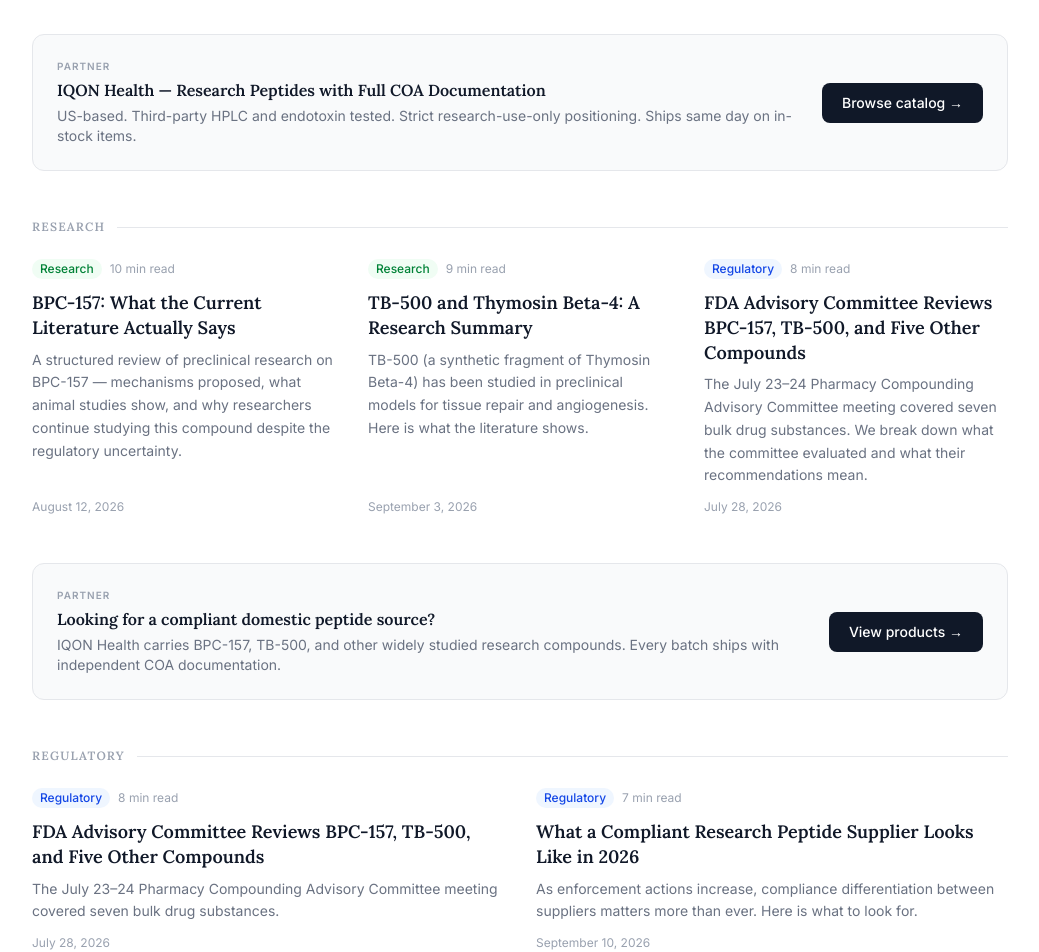
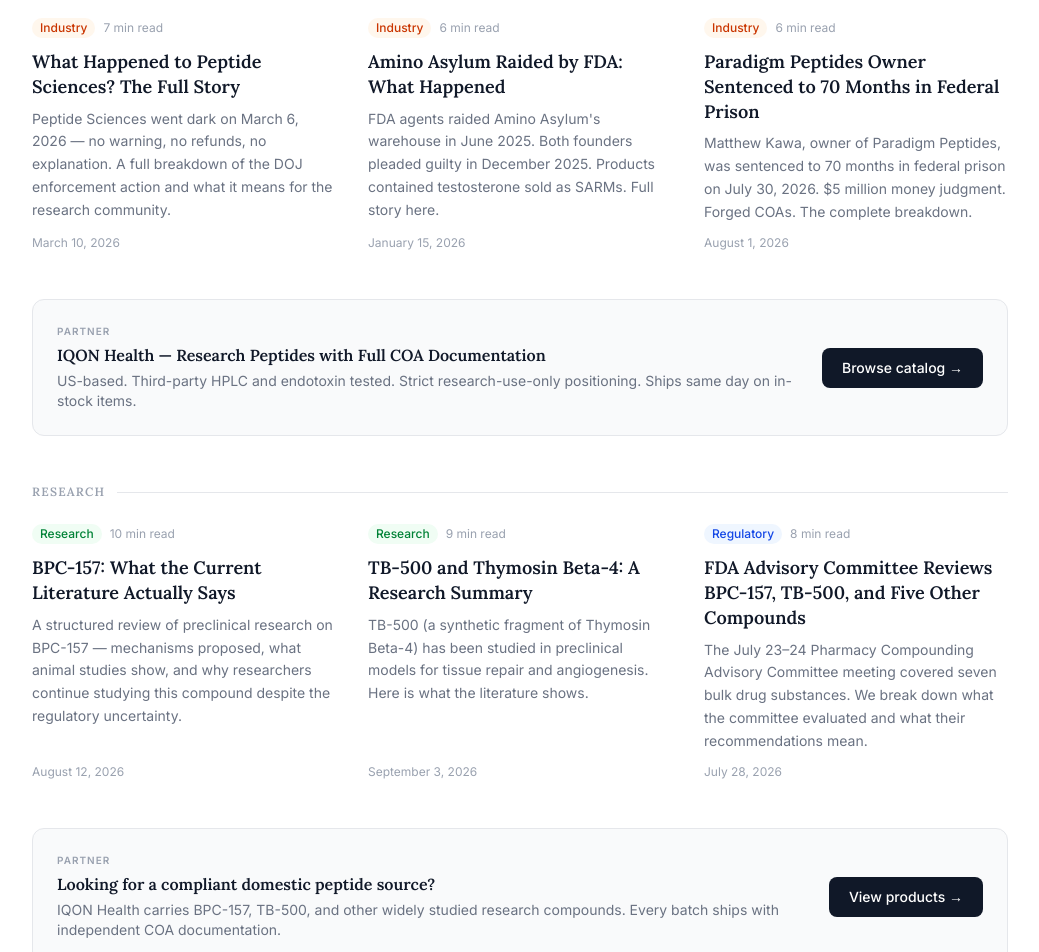
Before and after one commit to edorfanini00/peptidedigest, a Next.js app: page / in a window 1280 px wide. Shown: the part 800-1752 px from the top of the page, without its empty margins (120-1159 px from the left). Built offline with nearby package versions, Linux system fonts and the light colour scheme.

Commit message:
Add GA4 G-QLTHZGWLMP, dual tag config, www redirect middleware

```diff
--- a/app/layout.tsx
+++ b/app/layout.tsx
@@ -113,15 +113,17 @@
         <link rel="canonical" href="https://peptidedigest.co" />
       </head>
       <body>
+        {/* Google tag — fires both GA4 and Google Ads */}
         <Script
-          src="https://www.googletagmanager.com/gtag/js?id=AW-18474455082"
+          src="https://www.googletagmanager.com/gtag/js?id=G-QLTHZGWLMP"
           strategy="afterInteractive"
         />
-        <Script id="google-ads" strategy="afterInteractive">
+        <Script id="google-tags" strategy="afterInteractive">
           {`
             window.dataLayer = window.dataLayer || [];
             function gtag(){dataLayer.push(arguments);}
             gtag('js', new Date());
+            gtag('config', 'G-QLTHZGWLMP');
             gtag('config', 'AW-18474455082');
           `}
         </Script>
--- a/app/page.tsx
+++ b/app/page.tsx
@@ -39,6 +39,33 @@
     title: "Amino Asylum Raid: What Was Alleged and What It Means",
     excerpt:
       "Federal agents raided Amino Asylum's operations in March 2026 as part of the same enforcement wave that took down Peptide Sciences. A factual summary of what is known.",
+  },
+  {
+    slug: "what-happened-to-peptide-sciences",
+    category: "Industry",
+    date: "March 10, 2026",
+    readTime: "7 min read",
+    title: "What Happened to Peptide Sciences? The Full Story",
+    excerpt:
+      "Peptide Sciences went dark on March 6, 2026 — no warning, no refunds, no explanation. A full breakdown of the DOJ enforcement action and what it means for the research community.",
+  },
+  {
+    slug: "amino-asylum-raid-what-happened",
+    category: "Industry",
+    date: "January 15, 2026",
+    readTime: "6 min read",
+    title: "Amino Asylum Raided by FDA: What Happened",
+    excerpt:
+      "FDA agents raided Amino Asylum's warehouse in June 2025. Both founders pleaded guilty in December 2025. Products contained testosterone sold as SARMs. Full story here.",
+  },
+  {
+    slug: "paradigm-peptides-prison-sentence",
+    category: "Industry",
+    date: "August 1, 2026",
+    readTime: "6 min read",
+    title: "Paradigm Peptides Owner Sentenced to 70 Months in Federal Prison",
+    excerpt:
+      "Matthew Kawa, owner of Paradigm Peptides, was sentenced to 70 months in federal prison on July 30, 2026. $5 million money judgment. Forged COAs. The complete breakdown.",
   },
 ];
 
@@ -211,6 +238,14 @@
         <div className="grid grid-cols-1 md:grid-cols-2 gap-8 mb-10">
           {[
             {
+              slug: "peptide-enforcement-2026",
+              category: "Regulatory",
+              date: "September 24, 2026",
+              readTime: "8 min read",
+              title: "2026 Peptide Enforcement Timeline: Every Major Action",
+              excerpt: "Peptide Sciences, Amino Asylum, Paradigm Peptides, Apex Peptides — a complete timeline of federal enforcement actions against research peptide suppliers in 2026.",
+            },
+            {
               slug: "fda-july-2026-advisory-committee-bpc157-tb500",
               category: "Regulatory",
               date: "July 28, 2026",
--- a/app/sitemap.ts
+++ b/app/sitemap.ts
@@ -53,5 +53,29 @@
       changeFrequency: "monthly",
       priority: 0.6,
     },
+    {
+      url: `${base}/what-happened-to-peptide-sciences`,
+      lastModified: new Date("2026-09-24"),
+      changeFrequency: "monthly",
+      priority: 0.9,
+    },
+    {
+      url: `${base}/amino-asylum-raid-what-happened`,
+      lastModified: new Date("2026-09-24"),
+      changeFrequency: "monthly",
+      priority: 0.9,
+    },
+    {
+      url: `${base}/paradigm-peptides-prison-sentence`,
+      lastModified: new Date("2026-09-24"),
+      changeFrequency: "monthly",
+      priority: 0.9,
+    },
+    {
+      url: `${base}/peptide-enforcement-2026`,
+      lastModified: new Date("2026-09-24"),
+      changeFrequency: "weekly",
+      priority: 0.9,
+    },
   ];
 }
--- /dev/null
+++ b/middleware.ts
@@ -0,0 +1,14 @@
+import { NextResponse } from "next/server";
+import type { NextRequest } from "next/server";
+
+export function middleware(request: NextRequest) {
+  const host = request.headers.get("host") || "";
+  if (host.startsWith("www.")) {
+    const newUrl = request.url.replace("://www.", "://");
+    return NextResponse.redirect(newUrl, 301);
+  }
+}
+
+export const config = {
+  matcher: "/((?!_next|favicon.ico).*)",
+};
```
